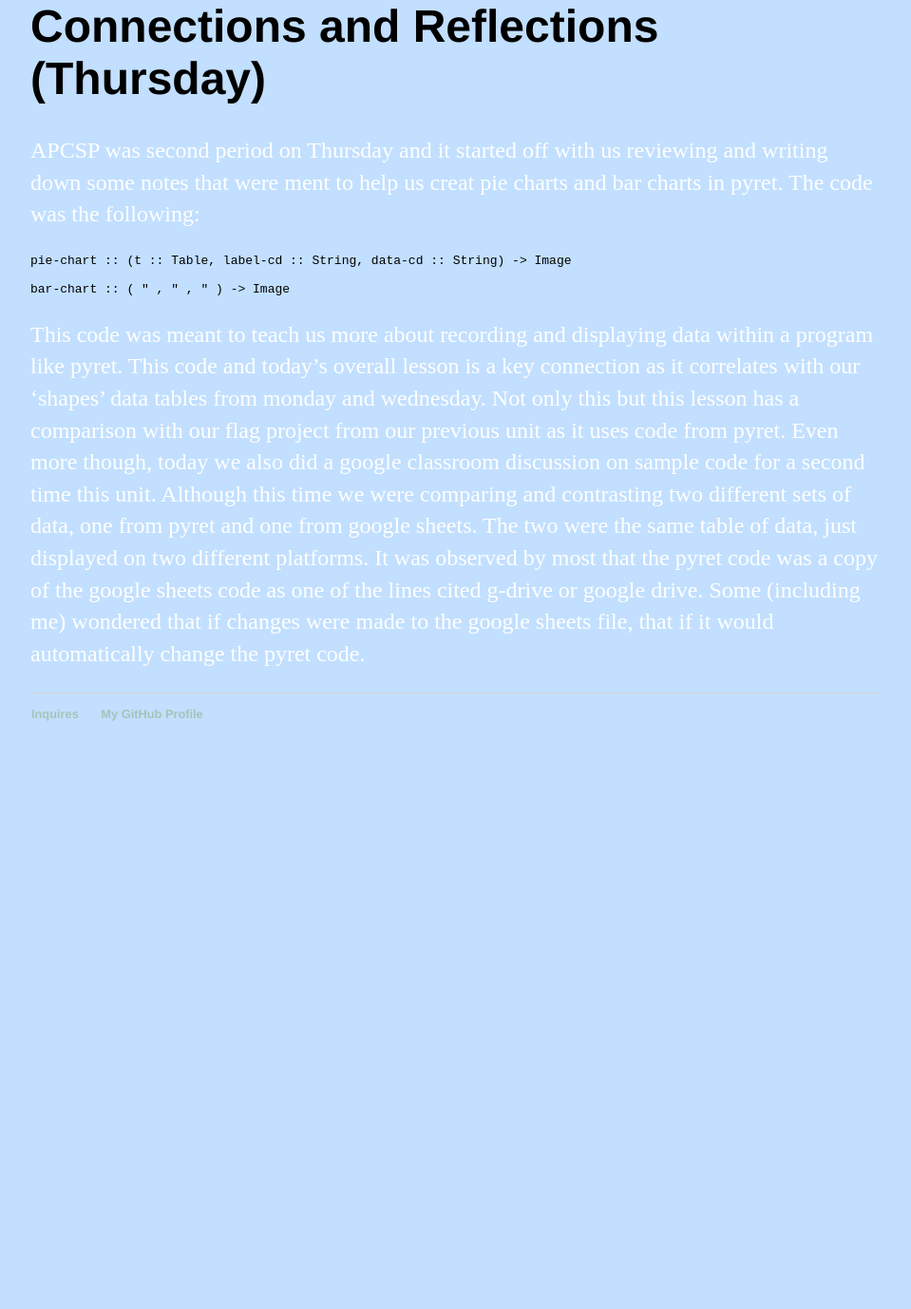
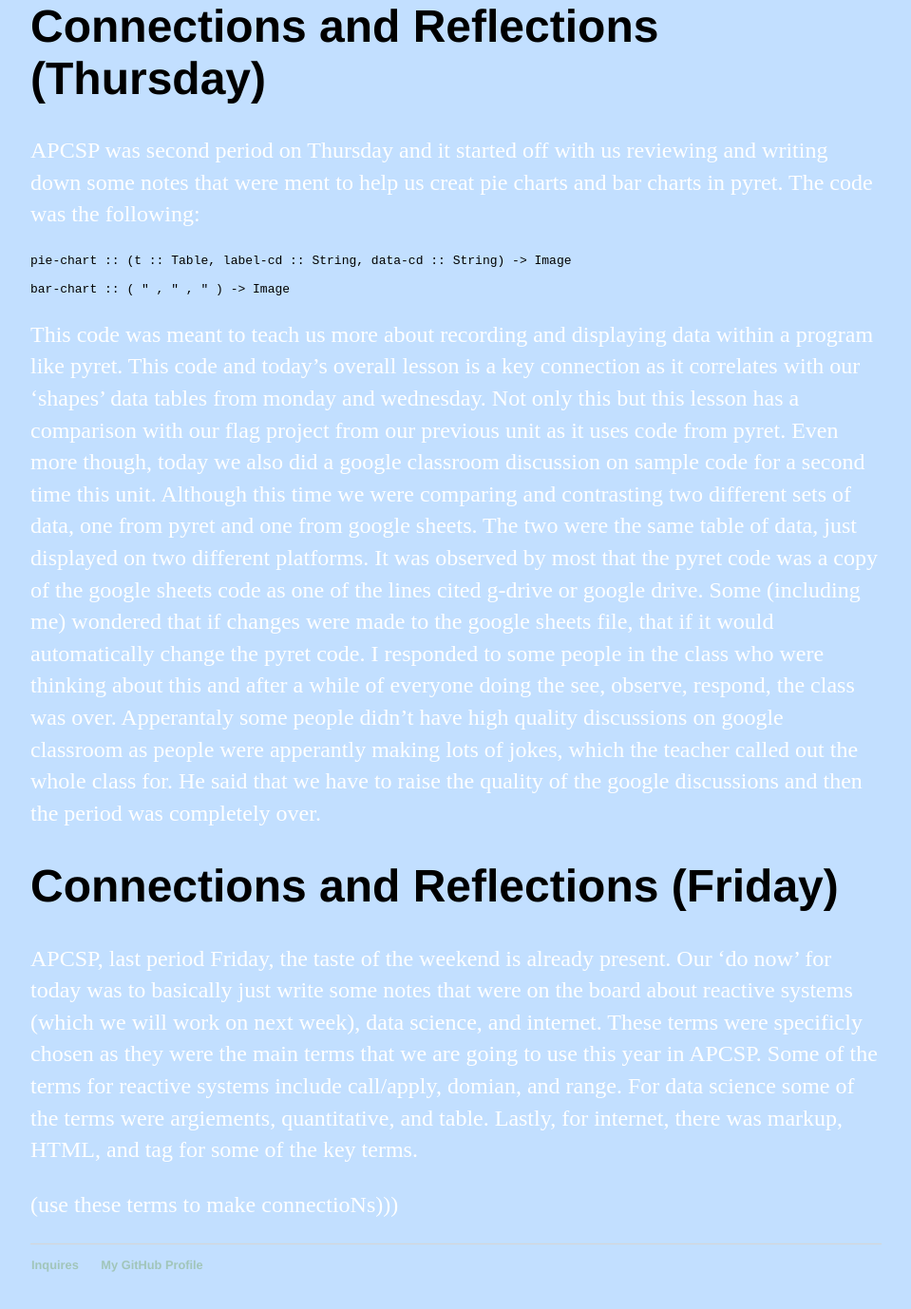
Before and after one commit to albertof4112/albertof4112.github.io, a Jekyll site: the page built from _posts/2018-10-26-weekly-reflection-06.md, in a window 1280 px wide and 1400 px high, scrolled down 1756 px. Shown: the top 1378 px of the window at 95% size, without its empty margins (160-1119 px from the left). Built offline with Jekyll 4.4.1, drawn with Linux system fonts in a browser that asks for light colours; before the commit the page ends 2576 px from its top, so only the background shows below that.

Commit message:
Update 2018-10-26-weekly-reflection-06.md

````diff
--- a/_posts/2018-10-26-weekly-reflection-06.md
+++ b/_posts/2018-10-26-weekly-reflection-06.md
@@ -20,4 +20,11 @@ pie-chart :: (t :: Table, label-cd :: String, data-cd :: String) -> Image
 
 bar-chart :: ( " , " , " ) -> Image
 ```
-This code was meant to teach us more about recording and displaying data within a program like pyret. This code and today's overall lesson is a key connection as it correlates with our 'shapes' data tables from monday and wednesday. Not only this but this lesson has a comparison with our flag project from our previous unit as it uses code from pyret. Even more though, today we also did a google classroom discussion on sample code for a second time this unit. Although this time we were comparing and contrasting two different sets of data, one from pyret and one from google sheets. The two were the same table of data, just displayed on two different platforms. It was observed by most that the pyret code was a copy of the google sheets code as one of the lines cited g-drive or google drive. Some (including me) wondered that if changes were made to the google sheets file, that if it would automatically change the pyret code.
+This code was meant to teach us more about recording and displaying data within a program like pyret. This code and today's overall lesson is a key connection as it correlates with our 'shapes' data tables from monday and wednesday. Not only this but this lesson has a comparison with our flag project from our previous unit as it uses code from pyret. Even more though, today we also did a google classroom discussion on sample code for a second time this unit. Although this time we were comparing and contrasting two different sets of data, one from pyret and one from google sheets. The two were the same table of data, just displayed on two different platforms. It was observed by most that the pyret code was a copy of the google sheets code as one of the lines cited g-drive or google drive. Some (including me) wondered that if changes were made to the google sheets file, that if it would automatically change the pyret code. I responded to some people in the class who were thinking about this and after a while of everyone doing the see, observe, respond, the class was over. Apperantaly some people didn't have high quality discussions on google classroom as people were apperantly making lots of jokes, which the teacher called out the whole class for. He said that we have to raise the quality of the google discussions and then the period was completely over.
+
+# Connections and Reflections (Friday)
+
+APCSP, last period Friday, the taste of the weekend is already present. Our 'do now' for today was to basically just write some notes that were on the board about reactive systems (which we will work on next week), data science, and internet. These terms were specificly chosen as they were the main terms that we are going to use this year in APCSP. Some of the terms for reactive systems include call/apply, domian, and range. For data science some of the terms were argiements, quantitative, and table. Lastly, for internet, there was markup, HTML, and tag for some of the key terms.
+
+
+(use these terms to make connectioNs)))
````
